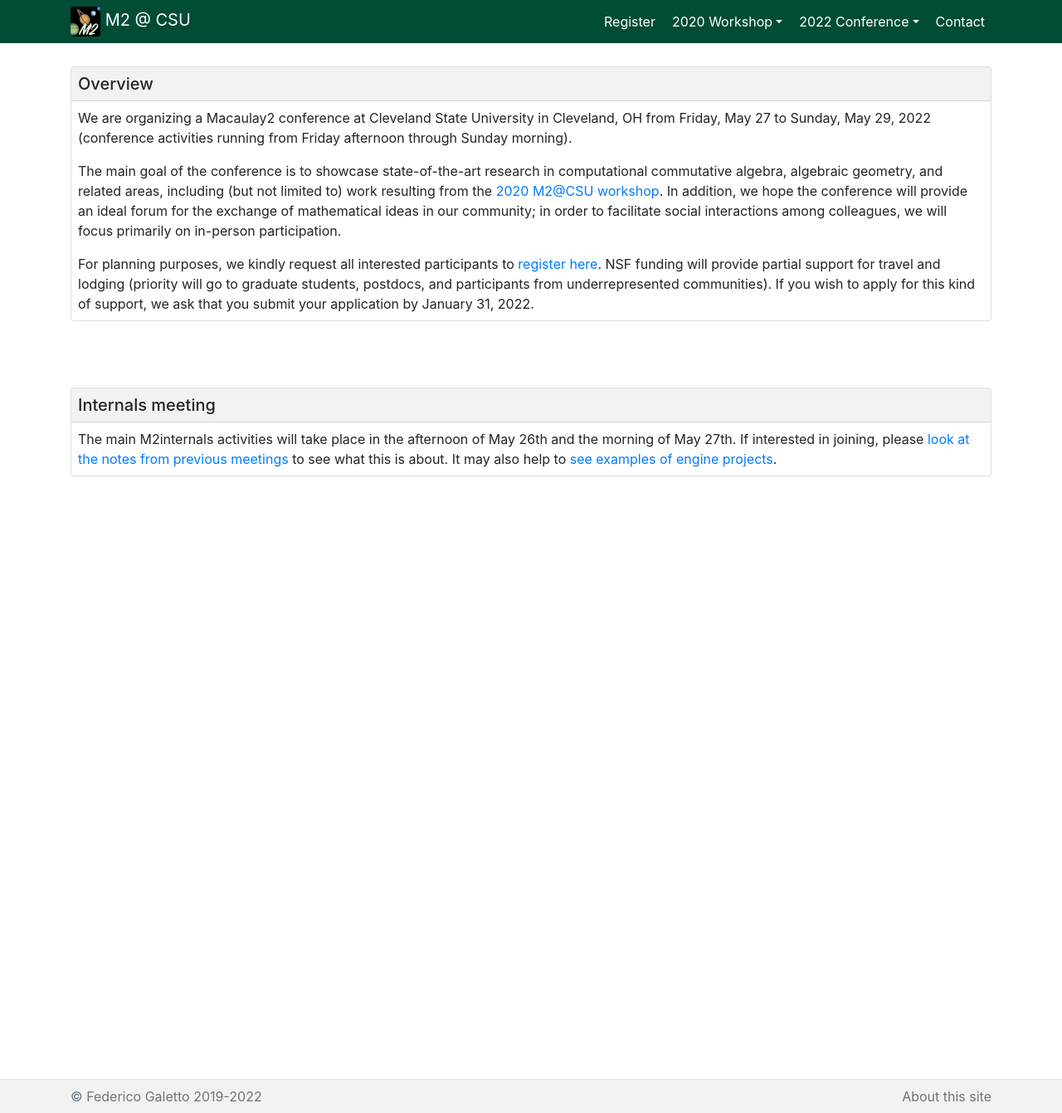
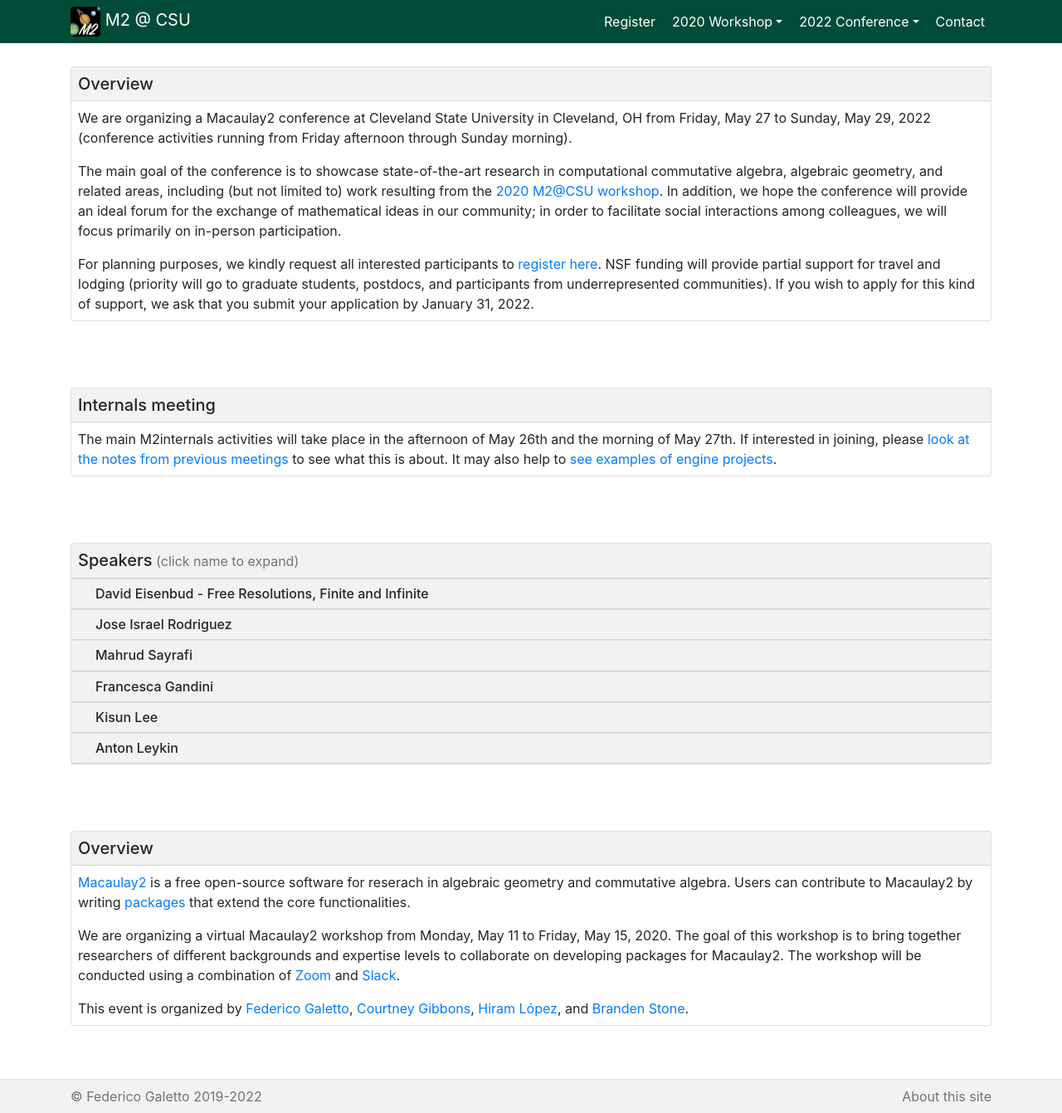
Before and after one commit to galettof/m2csu, a Jekyll site: the page built from conference.html, in a window 1280 px wide and 1341 px high. Shown: the whole window at 83% size. Built offline with Jekyll 4.4.1, drawn with Linux system fonts in a browser that asks for light colours.

Commit message:
initial speakers section

```diff
--- a/conference.html
+++ b/conference.html
@@ -76,6 +76,7 @@
 	    </div>
 	  </section>
 
+
 	  <section id="accommodations">
 	    <div class="card">
 	      <div class="card-header">
@@ -131,6 +132,120 @@
 	  </section>
 	  -->
 
+	  <section>
+	    <div class="card accordion" id="accordionExample">
+	      <div class="card-header">
+		<h5 class="mb-0" style="display:inline">Speakers</h5>
+		<span class="text-muted">(click name to expand)</span>
+	      </div>
+	      <div class="card-header border-top" id="headingOne">
+		<h6 class="mb-0">
+		  <a role="button" class="collapsed" data-toggle="collapse" data-target="#collapseOne" aria-expanded="false" aria-controls="collapseOne">
+		    &nbsp;David Eisenbud - Free Resolutions, Finite and Infinite
+		  </a>
+		</h6>
+	      </div>
+	      <div id="collapseOne" class="collapse" aria-labelledby="headingOne" data-parent="#accordionExample">
+		<div class="card-body">
+		  <p>
+		    Abelian groups -- modules over the integers
+		    -- are well-described by giving generators and
+		    relations, conveniently described by one matrix
+		    of integers. For modules over a polynomial ring
+		    in n variables David Hilbert improved the
+		    description to one requiring n matrices, the
+		    ``free resolution''. But for most commutative
+		    rings, the corresponding description requires
+		    infinitely many matrices.
+		  </p>
+
+		  In the finite case, we know a lot, and in the
+		  first half of this talk I will survey some of
+		  what we've learned in the 130 years since
+		  Hilbert's work. But except for very special
+		  cases, we know almost nothing in the infinite
+		  case. In the second half of the talk I will
+		  introduce some new problems and conjectures
+		  that Hai Long Dao and I have been working on,
+		  with the help of the program Macaulay2.
+		</div>
+	      </div>
+
+	      <div class="card-header border-top" id="headingTwo">
+		<h6 class="mb-0">
+		  <a role="button" class="collapsed" data-toggle="collapse" data-target="#collapseTwo" aria-expanded="false" aria-controls="collapseTwo">
+		    &nbsp;Jose Israel Rodriguez
+		  </a>
+		</h6>
+	      </div>
+	      <div id="collapseTwo" class="collapse" aria-labelledby="headingTwo" data-parent="#accordionExample">
+		<div class="card-body">
+		</div>
+	      </div>
+
+	      <div class="card-header border-top" id="headingThree">
+		<h6 class="mb-0">
+		  <a role="button" class="collapsed" data-toggle="collapse" data-target="#collapseThree" aria-expanded="false" aria-controls="collapseThree">
+		    &nbsp;Mahrud Sayrafi
+		  </a>
+		</h6>
+	      </div>
+	      <div id="collapseThree" class="collapse" aria-labelledby="headingThree" data-parent="#accordionExample">
+		<div class="card-body">
+		</div>
+	      </div>
+
+	      <div class="card-header border-top" id="headingFour">
+		<h6 class="mb-0">
+		  <a role="button" class="collapsed" data-toggle="collapse" data-target="#collapseFour" aria-expanded="false" aria-controls="collapseFour">
+		    &nbsp;Francesca Gandini
+		  </a>
+		</h6>
+	      </div>
+	      <div id="collapseFour" class="collapse" aria-labelledby="headingFour" data-parent="#accordionExample">
+		<div class="card-body">
+		</div>
+	      </div>
+
+	      <div class="card-header border-top" id="headingFive">
+		<h6 class="mb-0">
+		  <a role="button" class="collapsed" data-toggle="collapse" data-target="#collapseFive" aria-expanded="false" aria-controls="collapseFive">
+		    &nbsp;Kisun Lee
+		  </a>
+		</h6>
+	      </div>
+	      <div id="collapseFive" class="collapse" aria-labelledby="headingFive" data-parent="#accordionExample">
+		<div class="card-body">
+		</div>
+	      </div>
+
+	      <div class="card-header border-top" id="headingSix">
+		<h6 class="mb-0">
+		  <a role="button" class="collapsed" data-toggle="collapse" data-target="#collapseSix" aria-expanded="false" aria-controls="collapseSix">
+		    &nbsp;Anton Leykin
+		  </a>
+		</h6>
+	      </div>
+	      <div id="collapseSix" class="collapse" aria-labelledby="headingSix" data-parent="#accordionExample">
+		<div class="card-body">
+		</div>
+	      </div>
+
+	    </div>
+	  </section>
+	  <section id="overview">
+	    <div class="card">
+	      <div class="card-header">
+		<h5 class="mb-0">Overview</h5>
+	      </div>
+	      <div class="card-body">
+		<p><a href="http://www.macaulay2.com" target="_blank">Macaulay2</a> is a free open-source software for reserach in algebraic geometry and commutative algebra. Users can contribute to Macaulay2 by writing <a href="https://faculty.math.illinois.edu/Macaulay2/Packages/" target="_blank">packages</a> that extend the core functionalities.</p>
+		<p>We are organizing a virtual Macaulay2 workshop from Monday, May 11 to Friday, May 15, 2020. The goal of this workshop is to bring together researchers of different backgrounds and expertise levels to collaborate on developing packages for Macaulay2. The workshop will be conducted using a combination of <a href="https://zoom.us/" target="_blank">Zoom</a> and <a href="https://slack.com/" target="_blank">Slack</a>.</p>
+		This event is organized by <a href="https://math.galetto.org" target="_blank">Federico Galetto</a>, <a href="https://people.hamilton.edu/cgibbons" target="_blank">Courtney Gibbons</a>, <a href="https://academic.csuohio.edu/h_lopez/" target="_blank">Hiram L&oacute;pez</a>, and <a href="https://people.hamilton.edu/bstone" target="_blank">Branden Stone</a>.
+	      </div>
+	    </div>
+	  </section>
+
     </div>
   </div>
 </div>
```
